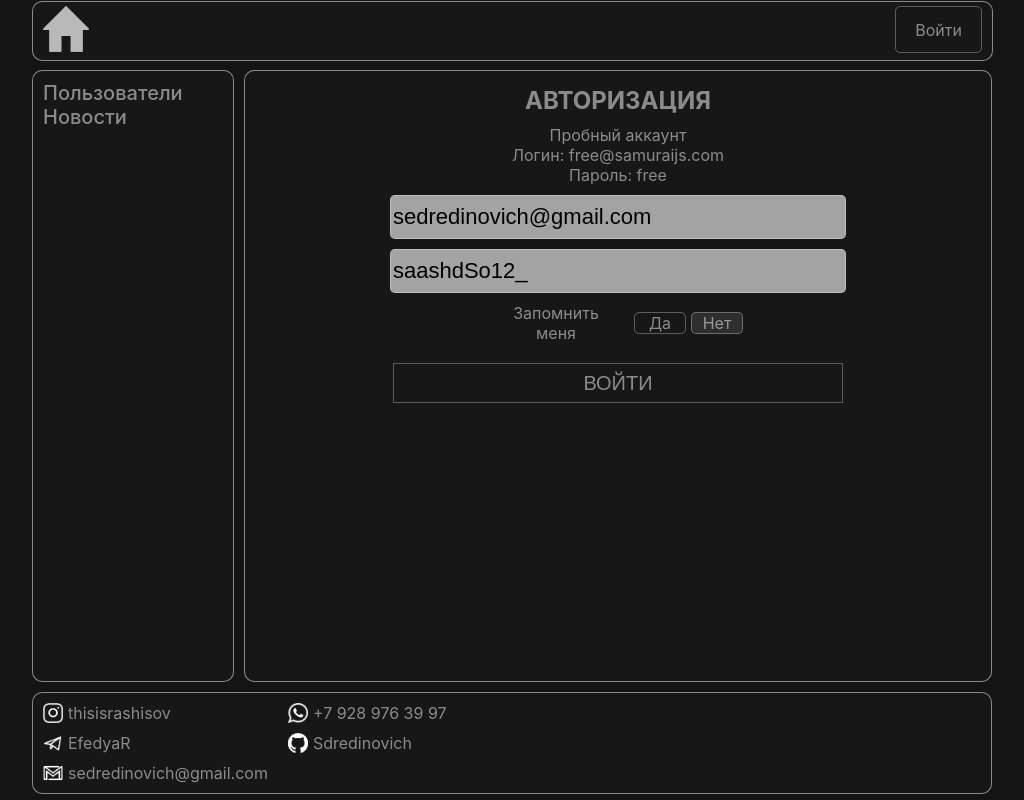
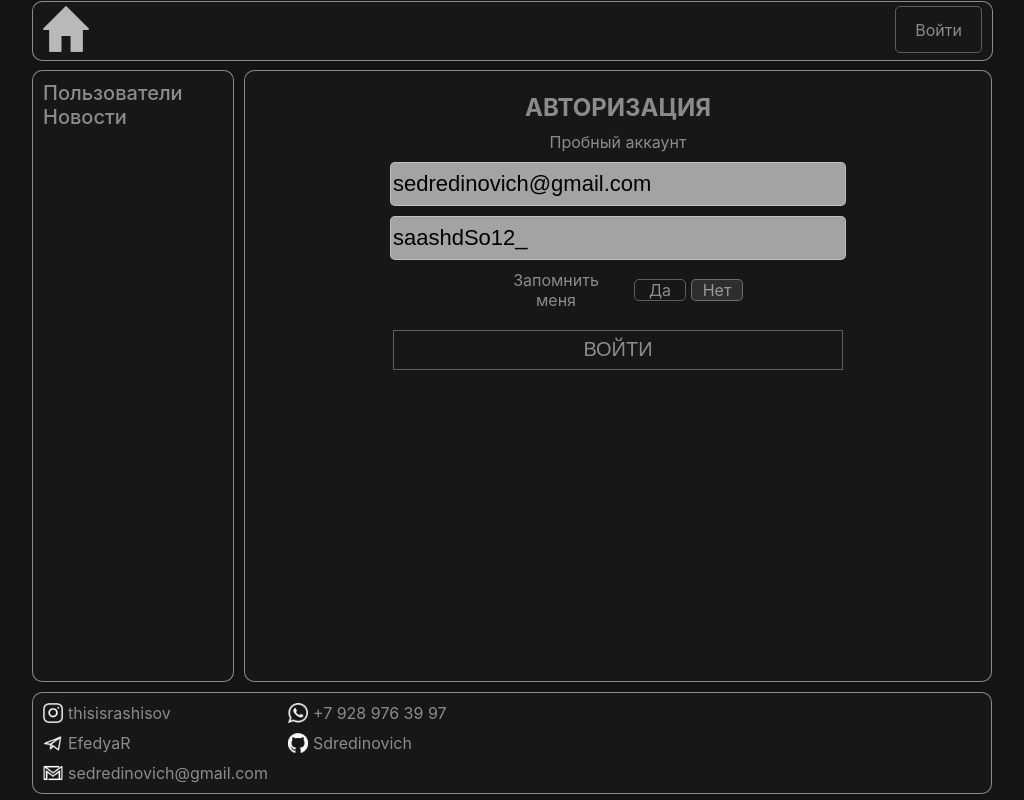
Before and after one commit to Sdredinovich/social-network, a React (Create React App) app: page /login in a window 1280 px wide. Shown: the whole page, without its empty margins (128-1152 px from the left). Built offline with nearby package versions, Linux system fonts and the light colour scheme; no server answers.

Commit message:
Убрал пробные даные для входа со страницы логина

```diff
--- a/src/components/Login/Login.jsx
+++ b/src/components/Login/Login.jsx
@@ -95,13 +95,10 @@ const Login = (props) => {
   }
   return (
     <div className={s.login}>
-
       <div className={s.loginDiv}>
         <form className={s.loginForm}>
           <h2 className={s.title}>АВТОРИЗАЦИЯ</h2>
           <span>Пробный аккаунт</span><br/>
-          <span>Логин: free@samuraijs.com</span><br/>
-          <span>Пароль: free</span><br/>
           <div className={s.inpDiv}>
             {dirty.email && error.email && <p title={error.email} className={s.errorP}>!</p>}
 
```
